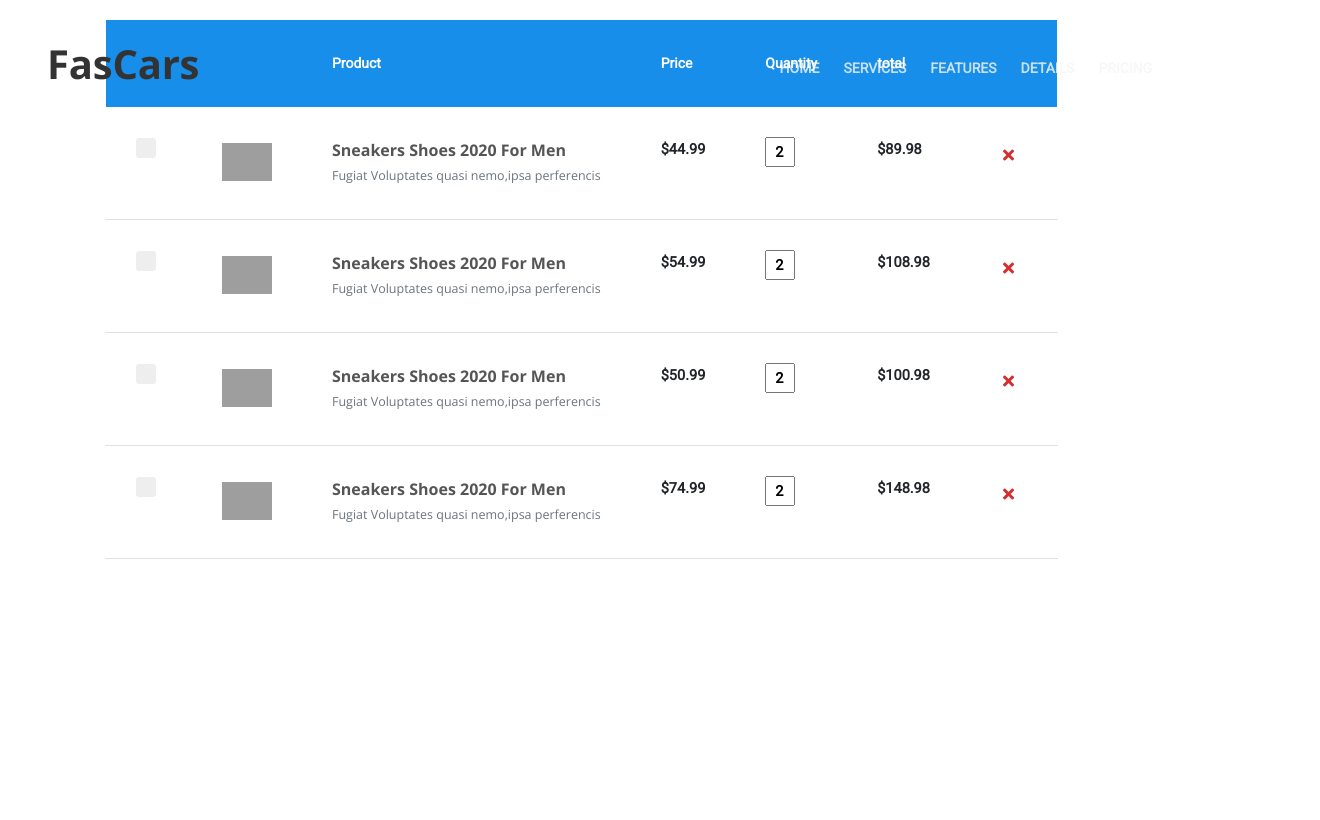
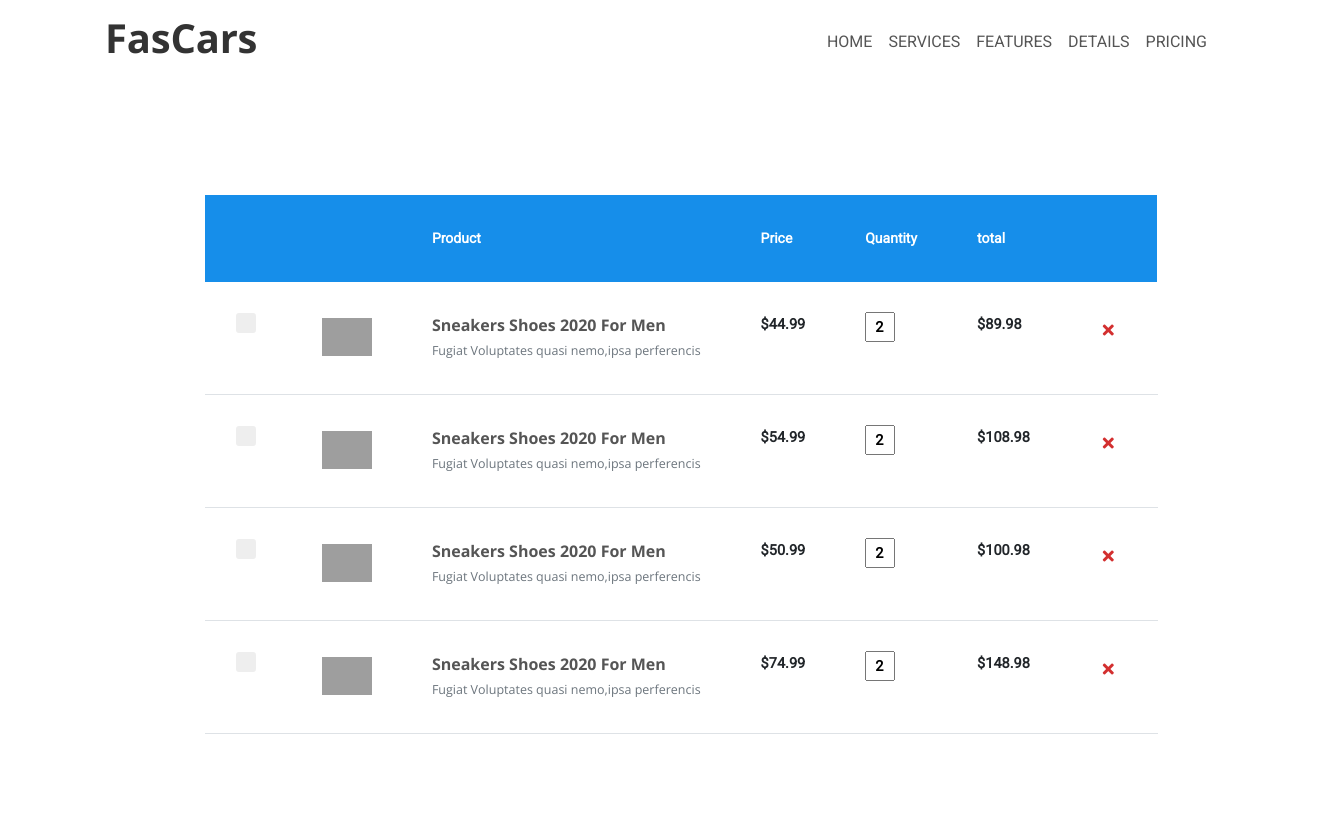
Before and after one commit to Vejaysundaram-Rajkumar/Web_dev-Project, a Flask app: page /fascarsadmin in a window 1320 px wide. After the commit the page ends 734 px from the top, so only its background shows below. Run offline with Flask 3, Linux system fonts and the light colour scheme; some libraries are stand-ins or nearby versions; grey boxes are pictures that could not be loaded.

Commit message:
gave navbar for admin

```diff
--- a/static/admin.css
+++ b/static/admin.css
@@ -36,9 +36,13 @@
 }
 
 .container .table-wrap {
-
-    margin: 20px auto;
-    overflow-x: auto
+    display: block;
+    margin-left: 9%;
+    margin-right: auto;
+    margin-top:10%;
+    width:100%;
+    height: 100%;
+    overflow-x: auto;
 }
 
 .container .table-wrap::-webkit-scrollbar {
--- a/static/styles.css
+++ b/static/styles.css
@@ -16,14 +16,10 @@ Table Of Contents:
 07. Features
 08. Features Lightboxes
 09. Details
-11. Pricing
-13. Newsletter
-14. Footer
-15. Copyright
-16. Back To Top Button
-17. Extra Pages
-18. Sign Up and Log In Pages
-19. Media Queries
+10. Pricing
+11. Footer
+12. Copyright
+13. Back To Top Button
 ******************************************/
 
 /*****************************************
@@ -646,7 +642,7 @@ input[type='checkbox'] {
 
 .navbar-custom .nav-item .nav-link {
 	padding: 0.625rem 0.75rem 0.625rem 0.75rem;
-	color: #f7f5f5;
+	color: black;
 	opacity: 0.8;
 	text-decoration: none;
 	transition: all 0.2s ease;
--- a/templates/admin.html
+++ b/templates/admin.html
@@ -21,7 +21,7 @@
       <link rel="stylesheet" href="static\fontawesome-all.css">
 
 </head>
-<body data-spy="scroll" data-target=".fixed-top">
+<body>
      <!-- Preloader -->
 	<div class="spinner-wrapper">
         <div class="spinner">
@@ -32,11 +32,8 @@
     </div>
     <!-- end of preloader -->
 <!-- Navigation -->
-<nav class="navbar navbar-expand-lg navbar-dark navbar-custom fixed-top">
+<nav class="navbar navbar-expand-lg  ">
     <div class="container">
-
-        <!-- Text Logo - Use this if you don't have a graphic logo -->
-        <!-- <a class="navbar-brand logo-text page-scroll" href="index.html">FasCars</a> -->
 
         <!-- Image Logo -->
         <a class="navbar-brand" href="/"><h1>FasCars</h1></a>
@@ -71,9 +68,6 @@
                     <a class="nav-link page-scroll" href="#pricing">PRICING</a>
                 </li>
             </ul>
-            <span class="nav-item">
-                <a class="btn-outline-sm" href="/login">LOG IN</a>
-            </span>
         </div>
     </div> <!-- end of container -->
 </nav> <!-- end of navbar -->
```
